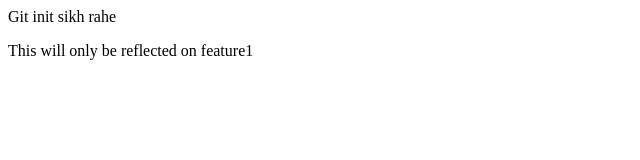
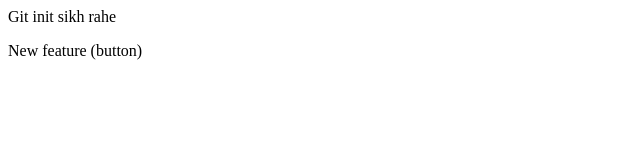
Before and after one commit to JaisAkashKumar/LocalRepo, a plain HTML site: page index.html in a window 1280 px wide. Shown: the whole page, without its empty margins (0-640 px from the left). Drawn offline with Linux system fonts and the light colour scheme.

```diff
--- a/index.html
+++ b/index.html
@@ -1,2 +1,2 @@
 <p>Git init sikh rahe</p>
-<p>This will only be reflected on feature1</p>
+<p>New feature (button)</p>
```
